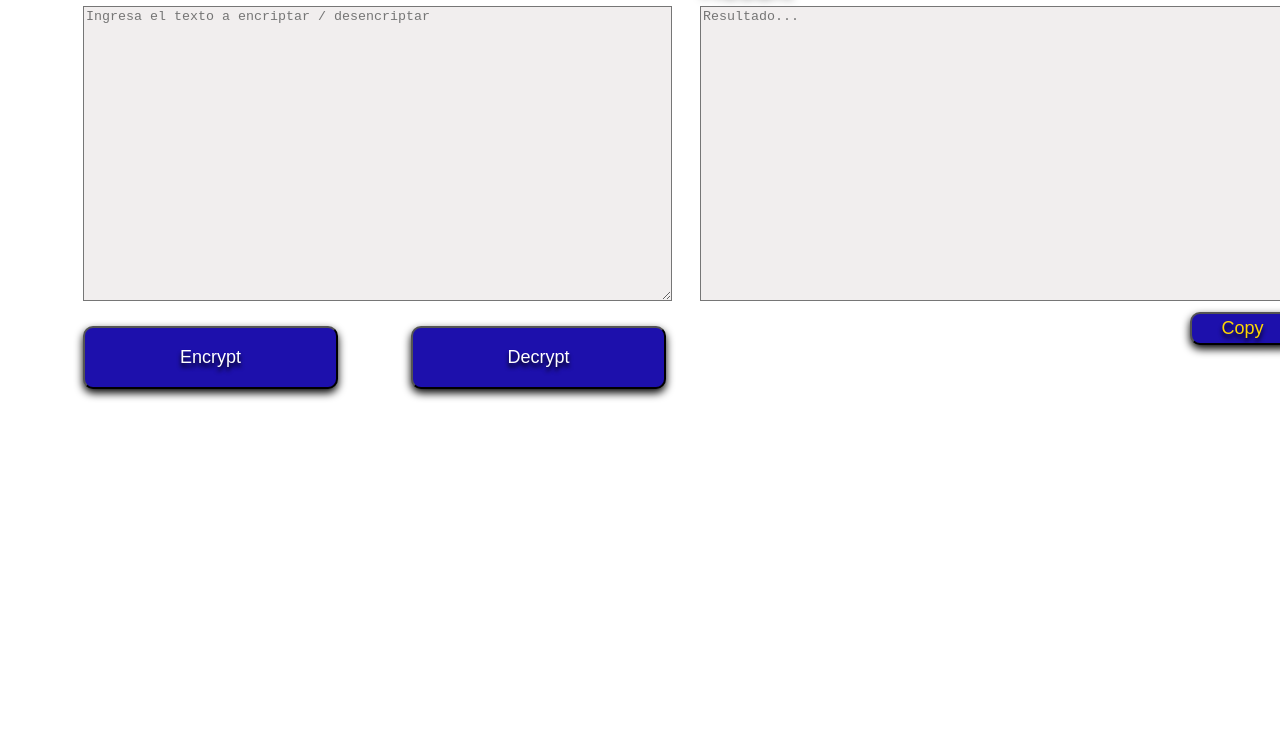
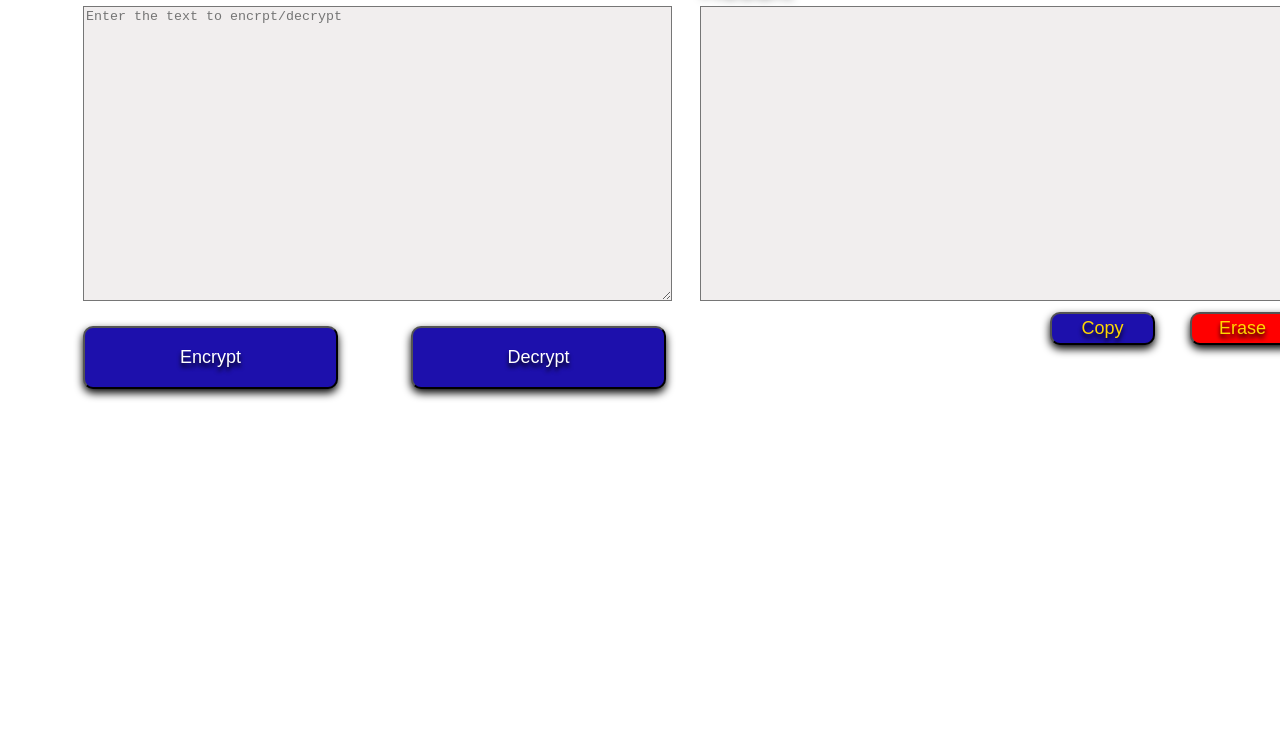
Before and after one commit to JuanPacoHernandez/webDevProjects, a plain HTML site: page Encryptor-Decryptor/index.html in a window 1280 px wide. Shown: the part 68-800 px from the top of the page. Drawn offline with Linux system fonts and the light colour scheme.

Commit message:
Updating Erase button

```diff
--- a/Encryptor-Decryptor/index.html
+++ b/Encryptor-Decryptor/index.html
@@ -28,7 +28,7 @@
             <section>
                 <!-- SECCIÓN ENCRIPTADOR -->
                 <div class="input">
-                <textarea id= "input-text" cols="60" rows="10" placeholder="Ingresa el texto a encriptar / desencriptar"></textarea>
+                <textarea id= "input-text" cols="60" rows="10" placeholder="Enter the text to encrpt/decrypt"></textarea>
                 </div>
                 <div class="botones">
                     <button type="button" class="encriptar" onclick="btnEncriptar()">Encrypt</button>
@@ -39,8 +39,9 @@
                 <!-- SECCIÓN MUESTRA RESULTADO -->
                 <div class="result">
                     <p>Result</p>
-                    <textarea id= "mensaje" cols="60" rows="10" placeholder="Resultado..."></textarea>
+                    <textarea id= "mensaje" cols="60" rows="10"></textarea>
                     <button id="copiar" onclick="copiar()">Copy</button>
+                    <button id="borrar" onclick="borrar()">Erase</button>
                 </div>
             </section>
 
--- a/Encryptor-Decryptor/script.js
+++ b/Encryptor-Decryptor/script.js
@@ -55,3 +55,7 @@ function copiar() {
   document.execCommand("copy");
 }
 document.querySelector("#copiar").addEventListener("click", copiar);
+
+function borrar(){
+    message.value = "";
+}
--- a/Encryptor-Decryptor/style.css
+++ b/Encryptor-Decryptor/style.css
@@ -105,7 +105,7 @@ body{
     position: absolute;
     width: 105px;
     height: 33px;
-    left: 1190px;
+    left: 1050px;
     top: 380px;
     filter: drop-shadow(0px 4px 4px rgb(0, 0, 0));
     /* transistion aparecio en CCS3 y sirve para cambiar las propiedades del item pero de una forma no abrupta, como una forma suavizada y "all" significa que cambie TODAS las propiedades*/
@@ -117,6 +117,25 @@ body{
     border-radius: 10px;
 }
 
+
+#borrar{
+    display: inline;
+    font-size: large;
+    color: gold;
+    position: absolute;
+    width: 105px;
+    height: 33px;
+    left: 1190px;
+    top: 380px;
+    filter: drop-shadow(0px 4px 4px rgb(0, 0, 0));
+    /* transistion aparecio en CCS3 y sirve para cambiar las propiedades del item pero de una forma no abrupta, como una forma suavizada y "all" significa que cambie TODAS las propiedades*/
+    transition: 0.5s all;
+    /*Cambia el estilo del puntero*/
+    cursor: pointer;
+    text-shadow: 0px 4px 4px rgb(0, 0, 0);
+    background: red;
+    border-radius: 10px;
+}
 
 .requisitos{
     position: absolute;
```
